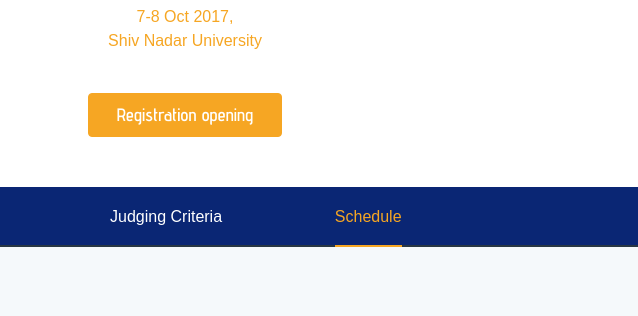
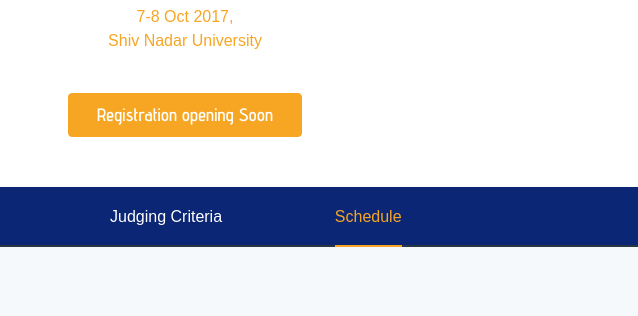
Before and after one commit to shubhang-arora/HackData, a plain HTML site: page hackdata.net/odd2017/hackathon/index.html in a window 1280 px wide. Shown: the part 440-756 px from the top of the page, 642-1280 px from the left. Drawn offline with nearby package versions, Linux system fonts and the light colour scheme.

Commit message:
Final Changes

```diff
--- a/hackdata.net/odd2017/hackathon/index.html
+++ b/hackdata.net/odd2017/hackathon/index.html
@@ -105,7 +105,7 @@
                 <br>
 
                 <a href="#"
-                   class="btn watch-video-btn">Registration opening</a>
+                   class="btn watch-video-btn">Registration opening Soon</a>
             </div>
 
 
```
